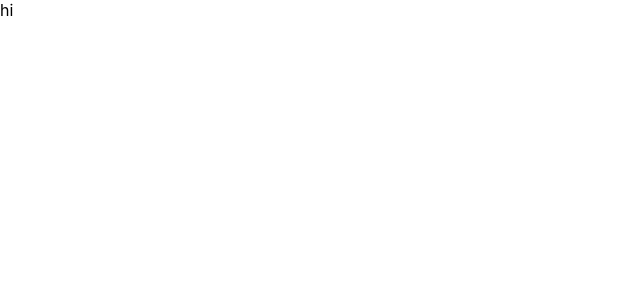
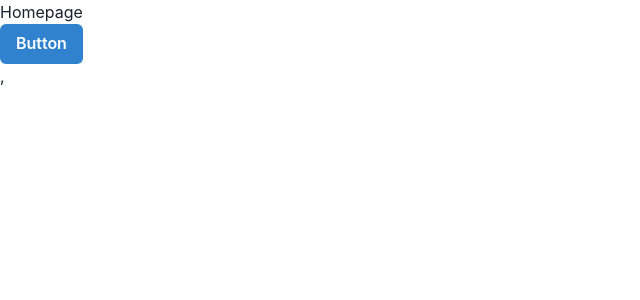
Before and after one commit to KolliDayakar77kolli/mern-real-estate, a React (Create React App) app in the folder frontend/: page / in a window 1280 px wide. Shown: the top 300 px of the page, without its empty margins (0-640 px from the left). Built offline with nearby package versions, Linux system fonts and the light colour scheme.

Commit message:
Added server js & chakra UI & BrowserRoute setup

```diff
--- a/frontend/package.json
+++ b/frontend/package.json
@@ -1,13 +1,19 @@
 {
   "name": "frontend",
   "version": "0.1.0",
+  "proxy": "http://127.0.0.1:5000",
   "private": true,
   "dependencies": {
+    "@chakra-ui/react": "^2.8.2",
+    "@emotion/react": "^11.11.4",
+    "@emotion/styled": "^11.11.5",
     "@testing-library/jest-dom": "^5.17.0",
     "@testing-library/react": "^13.4.0",
     "@testing-library/user-event": "^13.5.0",
+    "framer-motion": "^11.1.9",
     "react": "^18.3.1",
     "react-dom": "^18.3.1",
+    "react-router-dom": "^5.3.4",
     "react-scripts": "5.0.1",
     "web-vitals": "^2.1.4"
   },
--- a/frontend/src/App.js
+++ b/frontend/src/App.js
@@ -1,7 +1,12 @@
+import { Button } from '@chakra-ui/react'
+import Homepage from './pages/Homepage';
+import { Route } from "react-router-dom";
+
 function App() {
   return (
     <div className="App">
-     hi
+     <Route path="/" component={Homepage} />
+     <Button colorScheme='blue'>Button</Button>
     </div>
   );
 }
--- a/frontend/src/index.js
+++ b/frontend/src/index.js
@@ -2,10 +2,16 @@ import React from 'react';
 import ReactDOM from 'react-dom/client';
 import './index.css';
 import App from './App';
+import { ChakraProvider } from "@chakra-ui/react";
+import { BrowserRouter } from "react-router-dom";
 
 const root = ReactDOM.createRoot(document.getElementById('root'));
 root.render(
   <React.StrictMode>
-    <App />
+    <ChakraProvider>
+      <BrowserRouter>
+        <App />
+      </BrowserRouter>
+    </ChakraProvider>,
   </React.StrictMode>
 );
--- /dev/null
+++ b/frontend/src/pages/Homepage.js
@@ -0,0 +1,9 @@
+import React from 'react'
+
+const Homepage = () => {
+  return (
+    <div>Homepage</div>
+  )
+}
+
+export default Homepage
```
Also changed, not shown: 2 other files (tests, documents, lock files or other folders).
